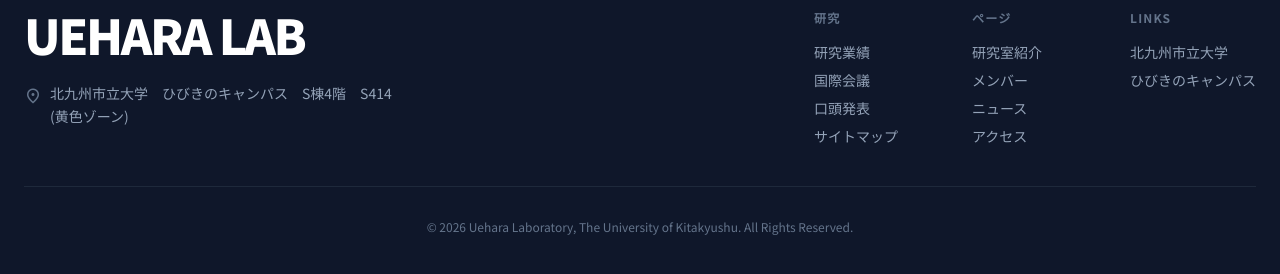
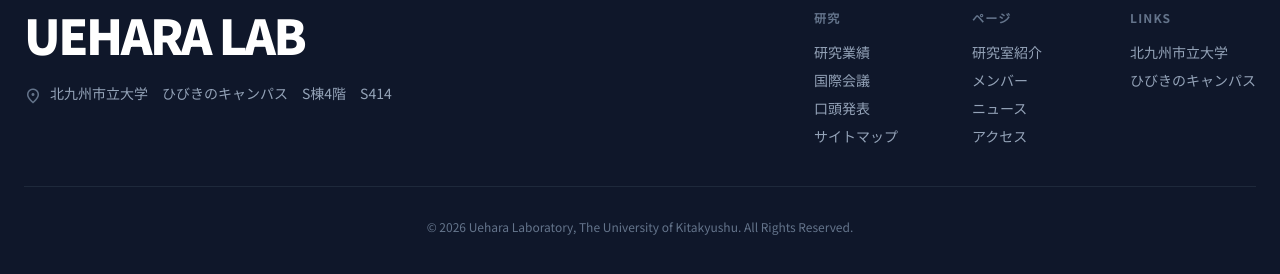
Before and after one commit to Uehara-Lab/site, a Jekyll site: the page built from index.html, in a window 1280 px wide and 900 px high, scrolled down 1937 px. Shown: the part 617-891 px from the top of the window. Built offline with Jekyll 4.4.1, drawn with Linux system fonts in a browser that asks for light colours; nearby versions of some CDN libraries.

Commit message:
Remove '黄色ゾーン' from footer address
(黄色ゾーン)の表記を削除。

```diff
--- a/_includes/footer.html
+++ b/_includes/footer.html
@@ -5,7 +5,7 @@
         <div class="text-4xl sm:text-5xl font-black tracking-tighter">{{ site.data.site.name }}</div>
         <p class="flex items-start gap-2 text-slate-400 text-sm max-w-sm leading-relaxed">
           <span class="material-symbols-outlined text-lg text-slate-500 shrink-0" aria-hidden="true">location_on</span>
-          <span>北九州市立大学　ひびきのキャンパス　S棟4階　S414 (黄色ゾーン)</span>
+          <span>北九州市立大学　ひびきのキャンパス　S棟4階　S414</span>
         </p>
       </div>
 
```
